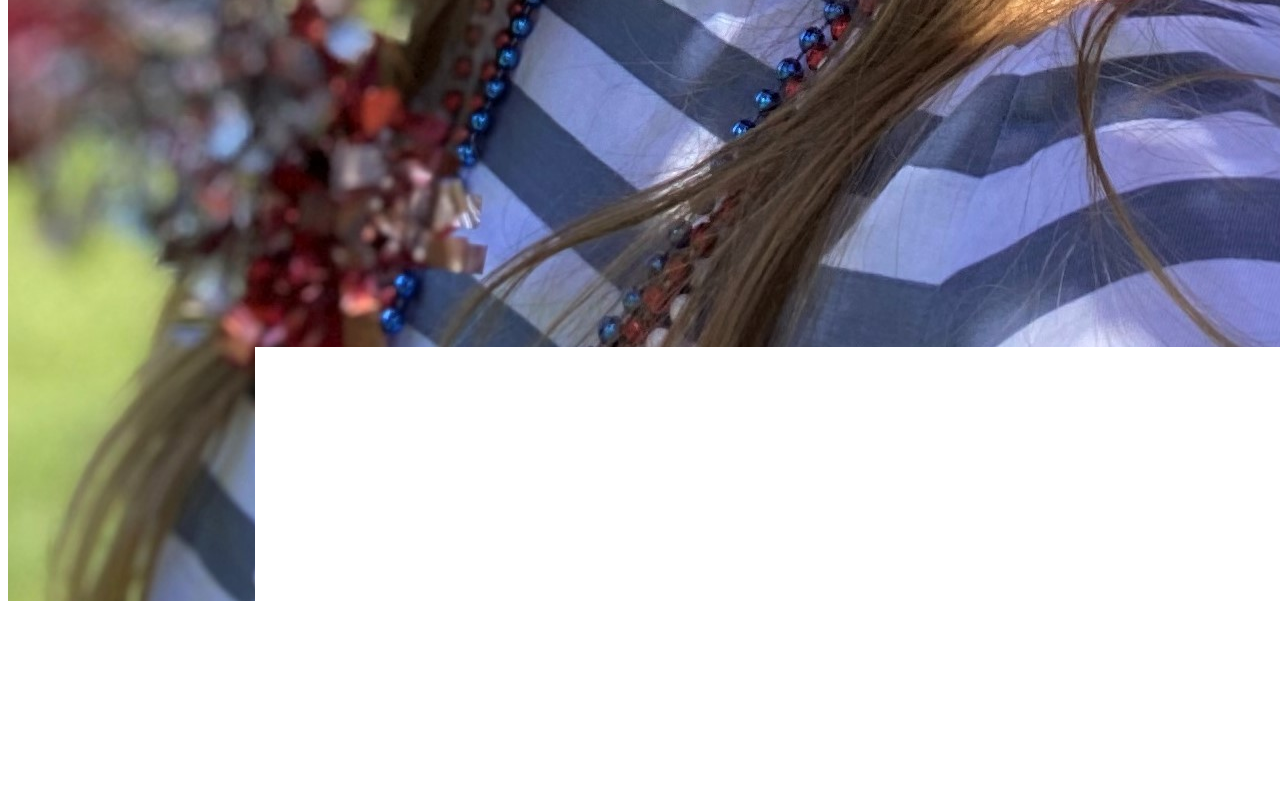
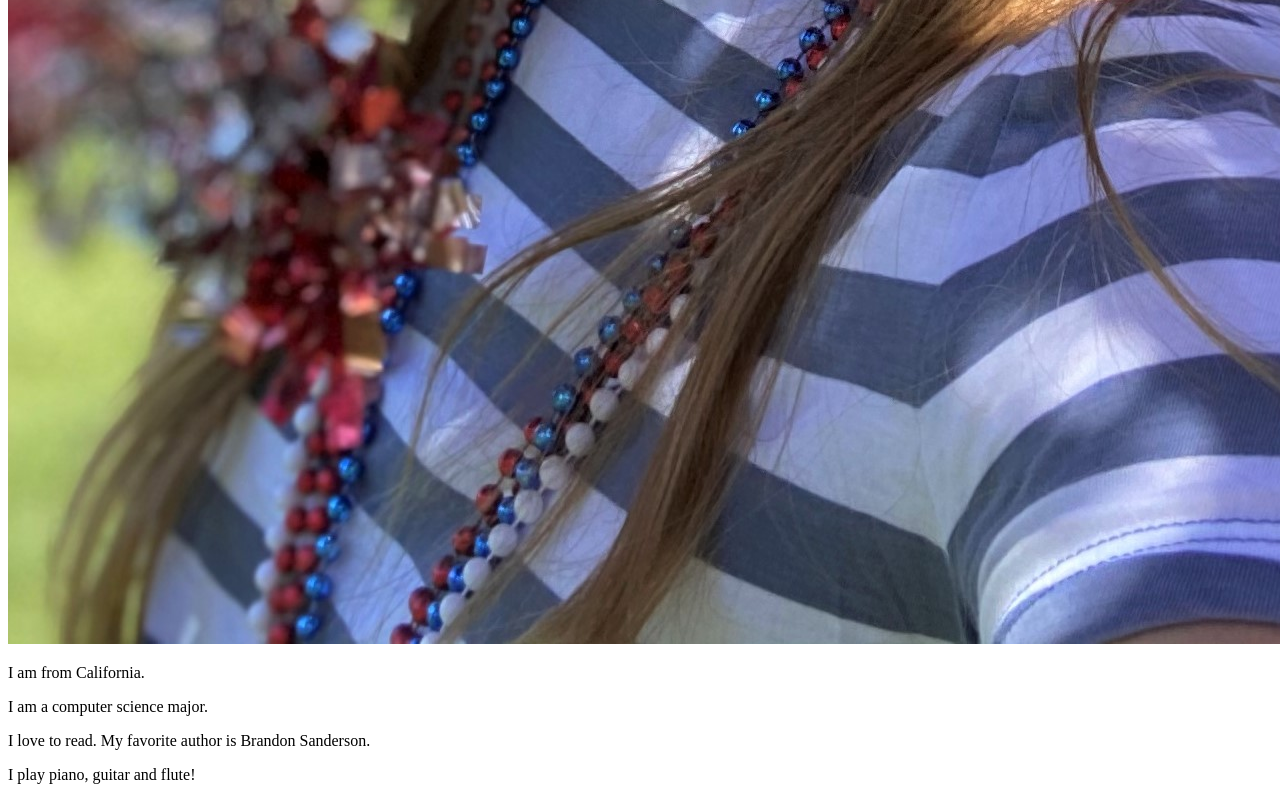
Before and after one commit to Jordan269244/wdd130, a plain HTML site: page index.html in a window 1280 px wide. Shown: the part 1940-2740 px from the top of the page. Before the commit the page ends 2706 px from the top, so only its background shows below. Drawn offline with Linux system fonts and the light colour scheme.

Commit message:
Added paragraph

```diff
--- a/index.html
+++ b/index.html
@@ -19,6 +19,7 @@
     <p> I am from California.</p>
     <p> I am a computer science major.</p>
     <p> I love to read. My favorite author is Brandon Sanderson.</p>
+    <p> I play piano, guitar and flute! </p>
 
 </body>
 </html>
```
